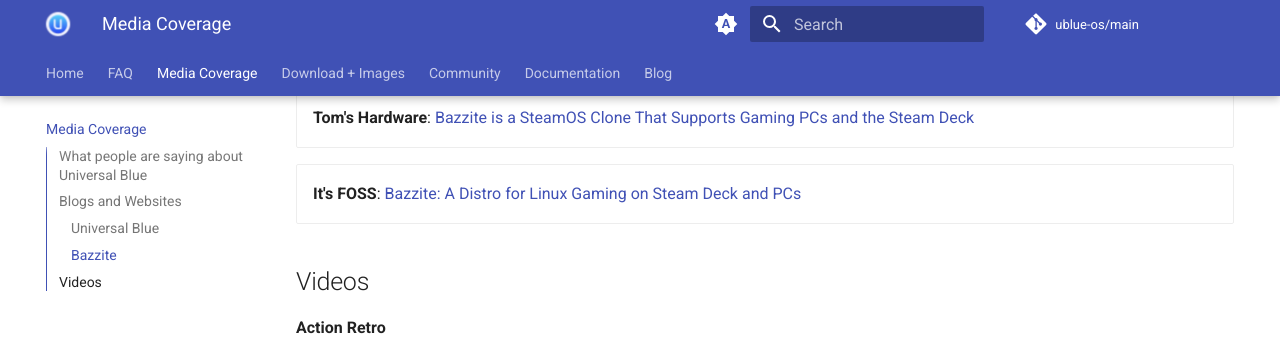
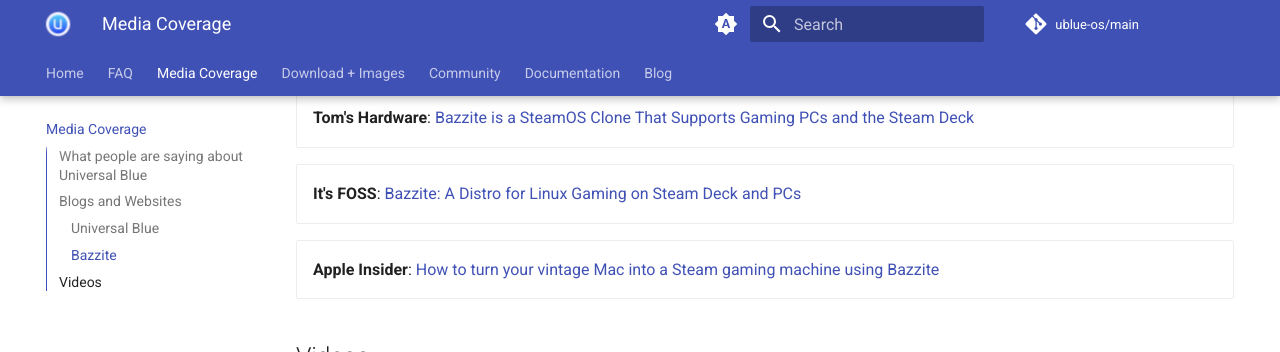
Before and after one commit to ublue-os/website, an MkDocs documentation site: the page built from docs/media.md, in a window 1280 px wide and 900 px high, scrolled down 721 px, cut to the strip 0-352 px from the top of the window. Built offline with MkDocs 1.6.1 and Material for MkDocs 9.7.7, drawn with Linux system fonts in a browser that asks for light colours; comment, search, counter and statistics services are not loaded.

Commit message:
feat: Add Apple Insider article about Bazzite (#563)

```diff
--- a/docs/media.md
+++ b/docs/media.md
@@ -35,6 +35,11 @@
 
 <div class="grid" markdown>
 **It's FOSS**: [Bazzite: A Distro for Linux Gaming on Steam Deck and PCs](https://news.itsfoss.com/bazzite/)
+{ .card }
+</div>
+
+<div class="grid" markdown>
+**Apple Insider**: [How to turn your vintage Mac into a Steam gaming machine using Bazzite](https://appleinsider.com/inside/mac/tips/how-to-turn-your-vintage-mac-into-a-steam-gaming-machine-using-bazzite)
 { .card }
 </div>
 
```
